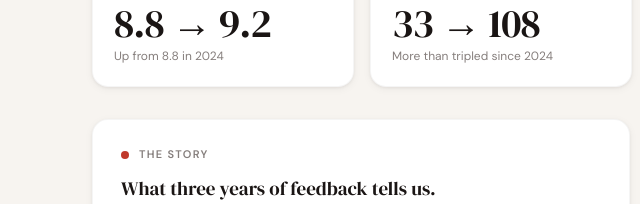
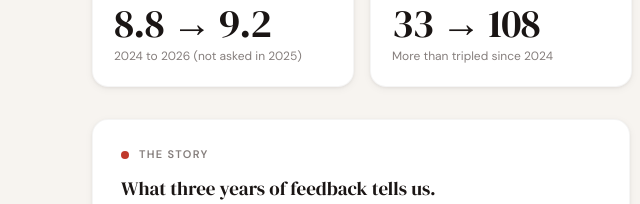
Before and after one commit to alfredo-aguiar/connect2home, a plain HTML site: page index.html in a window 1280 px wide. Both pictures are taken after a click on the button "3-Year Story". Shown: the part 465-669 px from the top of the page, 0-640 px from the left. Drawn offline with Linux system fonts and the light colour scheme; a script that the page names is missing.

Commit message:
Update index.html

```diff
--- a/index.html
+++ b/index.html
@@ -2377,7 +2377,7 @@ footer a:hover{
       </div>
 
       <div class="kpi-sub">
-Up from 8.8 in 2024      </div>
+2024 to 2026 (not asked in 2025)      </div>
 
     </div>
 
```
